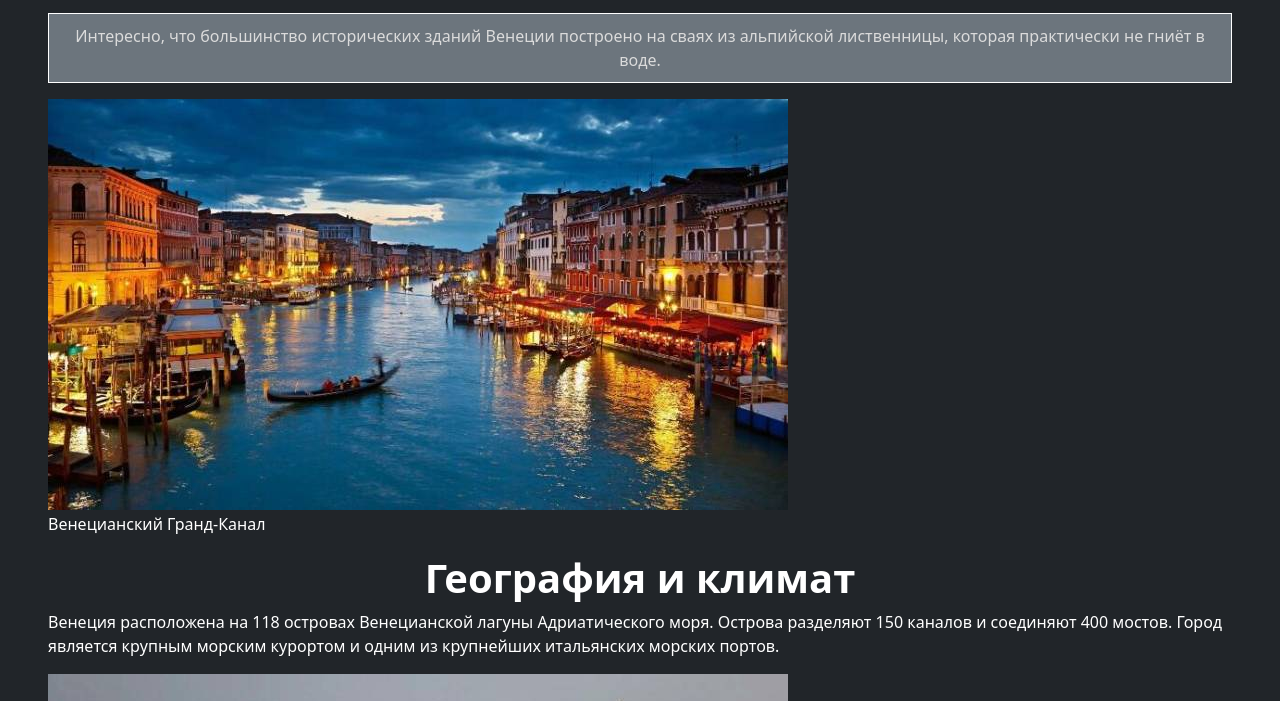
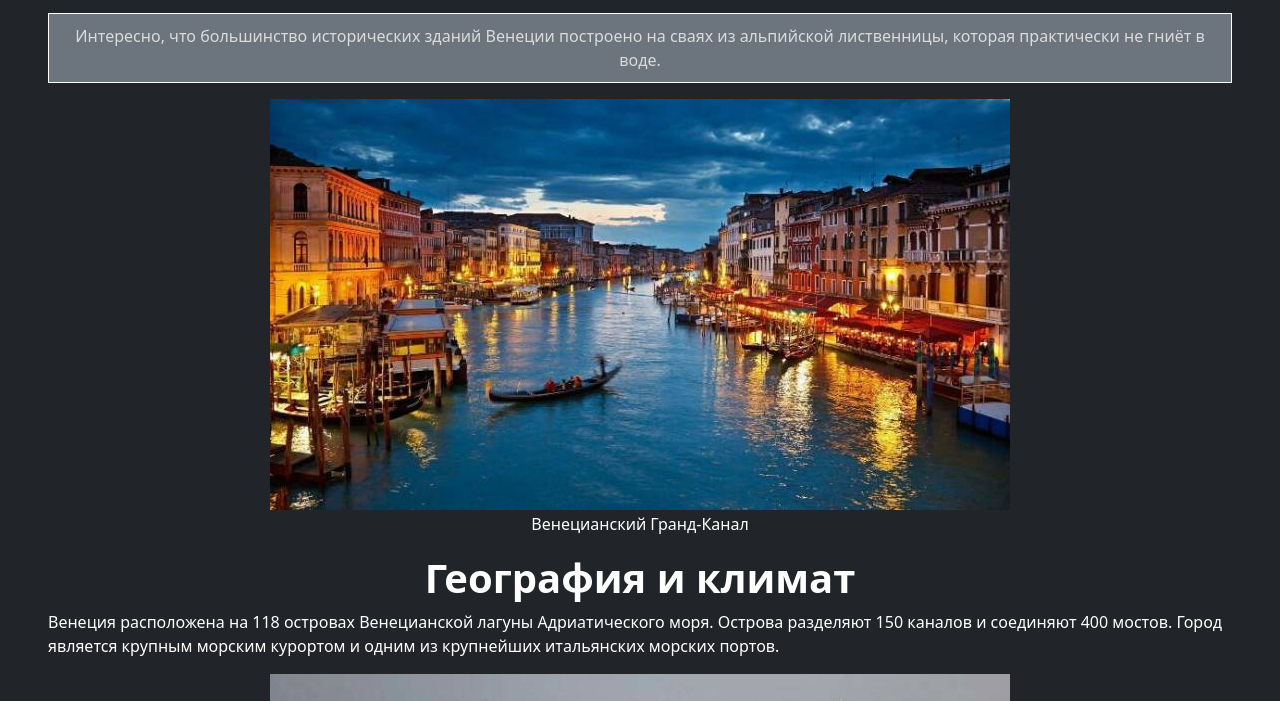
Before and after one commit to ElectroForez/pract_web, a plain HTML site: page individual_site/history.html in a window 1280 px wide. Shown: the part 531-1232 px from the top of the page. Drawn offline with Linux system fonts and the light colour scheme; a web font is replaced by a local one.

Commit message:
history: center imgs

```diff
--- a/individual_site/history.css
+++ b/individual_site/history.css
@@ -26,6 +26,10 @@
 }
 .img-block {
     padding-bottom: 20px;
+    display: flex;
+    flex-direction: column;
+    /*justify-content: center;*/
+    align-items: center;
 }
 
 .img-block h6 {
```
Also changed, not shown: individual_site/index.html (+0 -1 lines).
